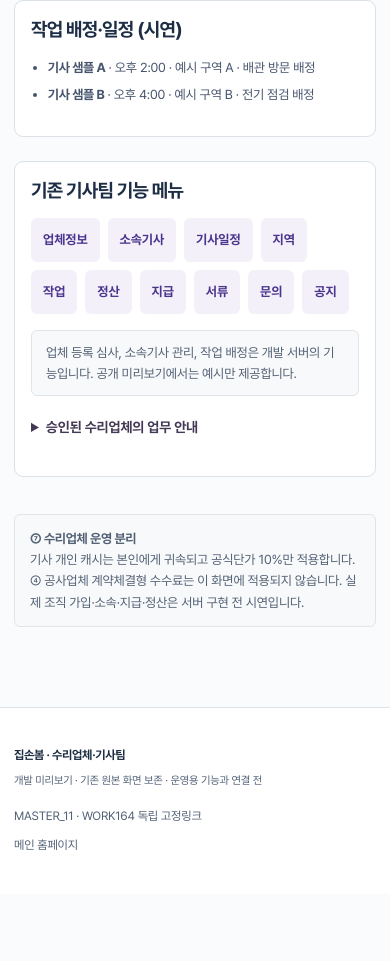
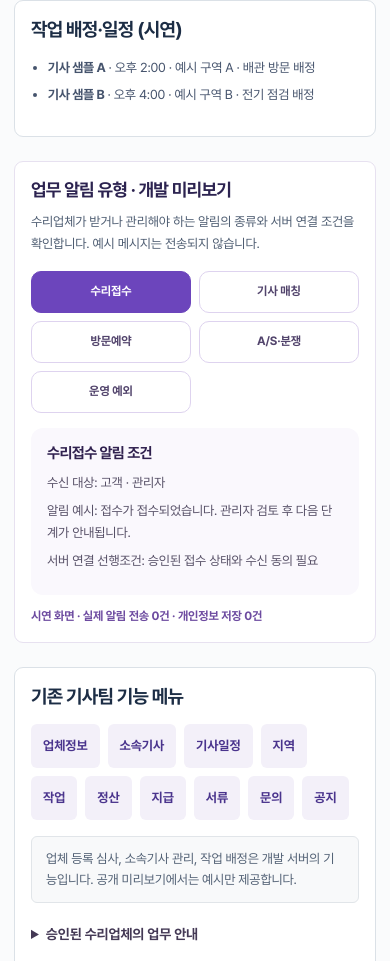
Before and after one commit to rlatjdtlr0609-max/jipsonbom-preview, a plain HTML site: page repair-company.html in a window 390 px wide. Shown: the part 1980-2941 px from the top of the page. Before the commit the page ends 2874 px from the top, so only its background shows below. Drawn offline with Linux system fonts and the light colour scheme.

Commit message:
WORK213: verified safe preview on fixed role page
* feat(work213): notification templates and permissions preview without external delivery

* style(work213): accessible role notice templates responsive layout

* wire(work213): embed safe notification preview in permanent repair-company page

* test(work213): 390 and 1280px browser workflow privacy acceptance

* ci(work213): verify safe preview with browser PC mobile no writes

```diff
--- a/repair-company.html
+++ b/repair-company.html
@@ -13,7 +13,7 @@
 <link rel="stylesheet" href="./premium-ui.css?v=atelier-1">
 <link rel="stylesheet" href="./role-pages.css?v=work164-1">
 <script src="./role-pages.js?v=work164-1" defer></script>
-</head>
+<link rel="stylesheet" href="./work213-notice-preview.css?v=213-1"><script src="./work213-notice-preview.js?v=213-1" defer></script></head>
 <body data-role-page="repairCompany">
 <div class="topnote">집손봄 · 수리업체·기사팀 · 개발용 독립 고정페이지 · 실제 개인정보 입력 및 결제 금지</div>
 <header class="navouter">
--- /dev/null
+++ b/work213-notice-preview.css
@@ -0,0 +1,13 @@
+/* WORK213: static-only notification condition explorer */
+.work213-notices{padding:clamp(16px,2.5vw,24px);border:1px solid #e7e1f0;background:#fff;border-radius:15px}
+.work213-notices h3{font-size:clamp(18px,1.9vw,23px);color:#2c2350;margin:0}
+.work213-description{color:#665f75;font-size:13px;line-height:1.65;margin:9px 0 17px}
+.work213-tabs{display:flex;gap:8px;flex-wrap:wrap}
+.work213-tabs button{font:inherit;font-weight:700;min-height:42px;padding:9px 13px;border-radius:10px;border:1px solid #ded3ef;background:#fff;color:#52446c;cursor:pointer}
+.work213-tabs button[aria-pressed="true"]{background:#6c45bc;color:#fff;border-color:#6c45bc}
+.work213-tabs button:focus-visible{outline:3px solid #b392ed;outline-offset:2px}
+.work213-content{background:#faf8fd;margin-top:15px;padding:16px;border-radius:12px;min-height:148px}
+.work213-content h4{font-size:15px;margin:0 0 9px;color:#30214f}
+.work213-content p{font-size:13px;color:#564f66;line-height:1.7;margin:6px 0;overflow-wrap:anywhere}
+.work213-status{display:block;color:#6d4ba0;font-size:12px;font-weight:750;margin-top:12px}
+@media(max-width:600px){.work213-tabs{display:grid;grid-template-columns:repeat(2,minmax(0,1fr))}.work213-tabs button{font-size:12px;padding:8px}.work213-content{min-height:0}}
--- /dev/null
+++ b/work213-notice-preview.js
@@ -0,0 +1,31 @@
+/* WORK213 · MASTER_11: informational event/notification template explorer.
+   No API, provider messages, tokens, browser notifications or outbound delivery. */
+'use strict';
+(()=>{
+ if(document.body.dataset.rolePage!=='repairCompany')return;
+ const anchor=document.querySelector('#team-agenda');
+ if(!anchor||document.querySelector('#work213-notices'))return;
+ const templates=Object.freeze([
+  {key:'request',label:'수리접수',recipient:'고객 · 관리자',message:'접수가 접수되었습니다. 관리자 검토 후 다음 단계가 안내됩니다.',gate:'승인된 접수 상태와 수신 동의 필요'},
+  {key:'match',label:'기사 매칭',recipient:'승인된 기사 · 고객',message:'담당 가능한 작업 또는 견적 상태가 변경되었습니다.',gate:'기사 승인·매칭 권한·개인정보 노출 검증 필요'},
+  {key:'booking',label:'방문예약',recipient:'고객 · 배정 기사',message:'견적 승인 및 방문예약 확정 상태를 확인해 주세요.',gate:'서버 예약원장 확정 및 중복 예약 방지 필요'},
+  {key:'aftercare',label:'A/S·분쟁',recipient:'접수 고객 · 운영 담당자',message:'접수된 A/S·분쟁의 검토 상태를 확인해 주세요.',gate:'해당 사건 소유권·수신 동의·보호된 증빙 확인 필요'},
+  {key:'exception',label:'운영 예외',recipient:'권한 있는 관리자',message:'처리 지연 또는 운영 무결성 검토가 필요합니다.',gate:'MFA 및 역할별 알림·감사 접근통제 필요'}
+ ]);
+ const mk=(tag,val,cls)=>{const n=document.createElement(tag);if(val!==undefined)n.textContent=val;if(cls)n.className=cls;return n;};
+ const root=mk('section',undefined,'panel space24 work213-notices');root.id='work213-notices';
+ root.setAttribute('aria-labelledby','work213-title');
+ const heading=mk('h3','업무 알림 유형 · 개발 미리보기');heading.id='work213-title';
+ root.append(heading,mk('p','수리업체가 받거나 관리해야 하는 알림의 종류와 서버 연결 조건을 확인합니다. 예시 메시지는 전송되지 않습니다.','work213-description'));
+ const tabs=mk('div',undefined,'work213-tabs');tabs.setAttribute('role','group');tabs.setAttribute('aria-label','알림 종류');
+ const detail=mk('div',undefined,'work213-content');detail.setAttribute('aria-live','polite');
+ const status=mk('output','알림 발송·기록 없음','work213-status');status.setAttribute('role','status');
+ root.append(tabs,detail,status);
+ const render=(current)=>{
+  tabs.querySelectorAll('button').forEach(btn=>{const on=btn.dataset.work213Type===current.key;btn.setAttribute('aria-pressed',on?'true':'false');});
+  detail.replaceChildren(mk('h4',current.label+' 알림 조건'),mk('p','수신 대상: '+current.recipient),mk('p','알림 예시: '+current.message),mk('p','서버 연결 선행조건: '+current.gate));
+  status.textContent='시연 화면 · 실제 알림 전송 0건 · 개인정보 저장 0건';
+ };
+ for(const t of templates){const b=mk('button',t.label);b.type='button';b.dataset.work213Type=t.key;b.addEventListener('click',()=>render(t));tabs.append(b);}
+ render(templates[0]);anchor.insertAdjacentElement('afterend',root);
+})();
```
Also changed, not shown: tests/work213-preview.qa.mjs (added, +26 -0 lines), 1 other file.
